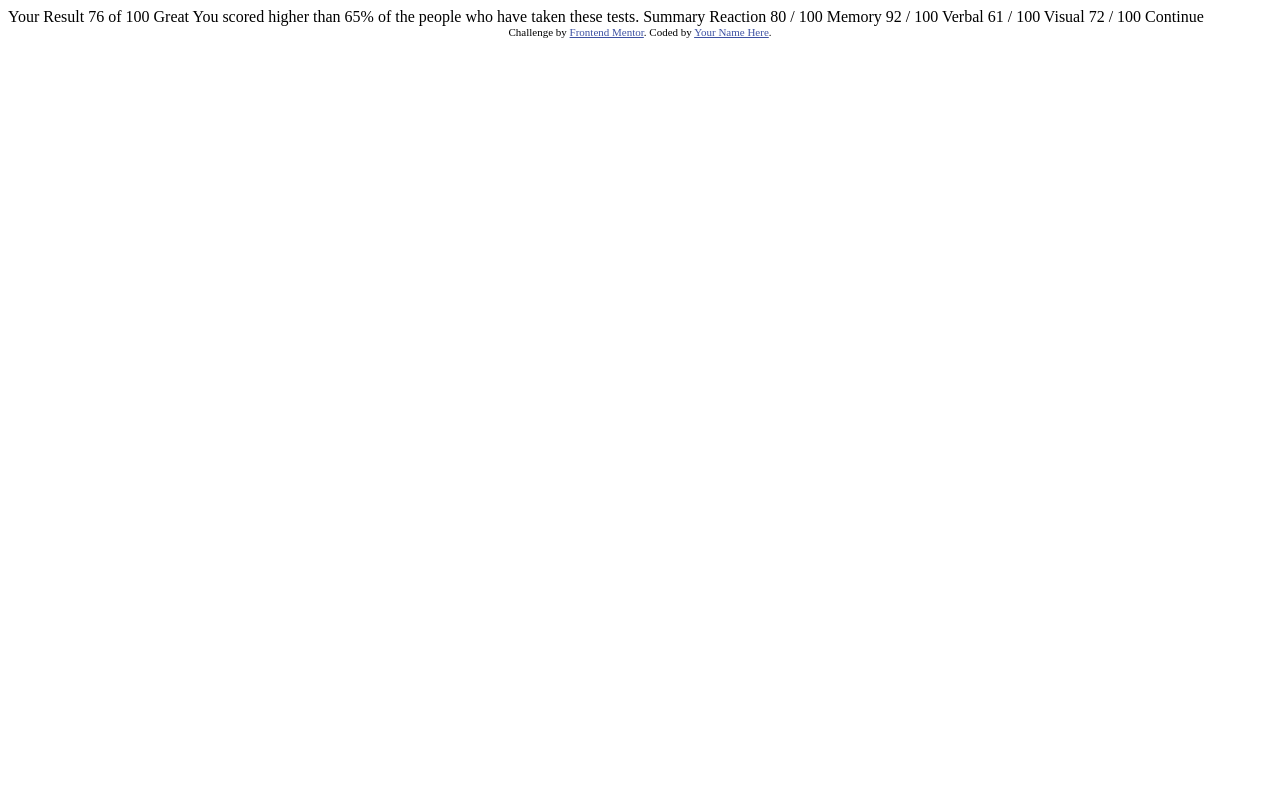
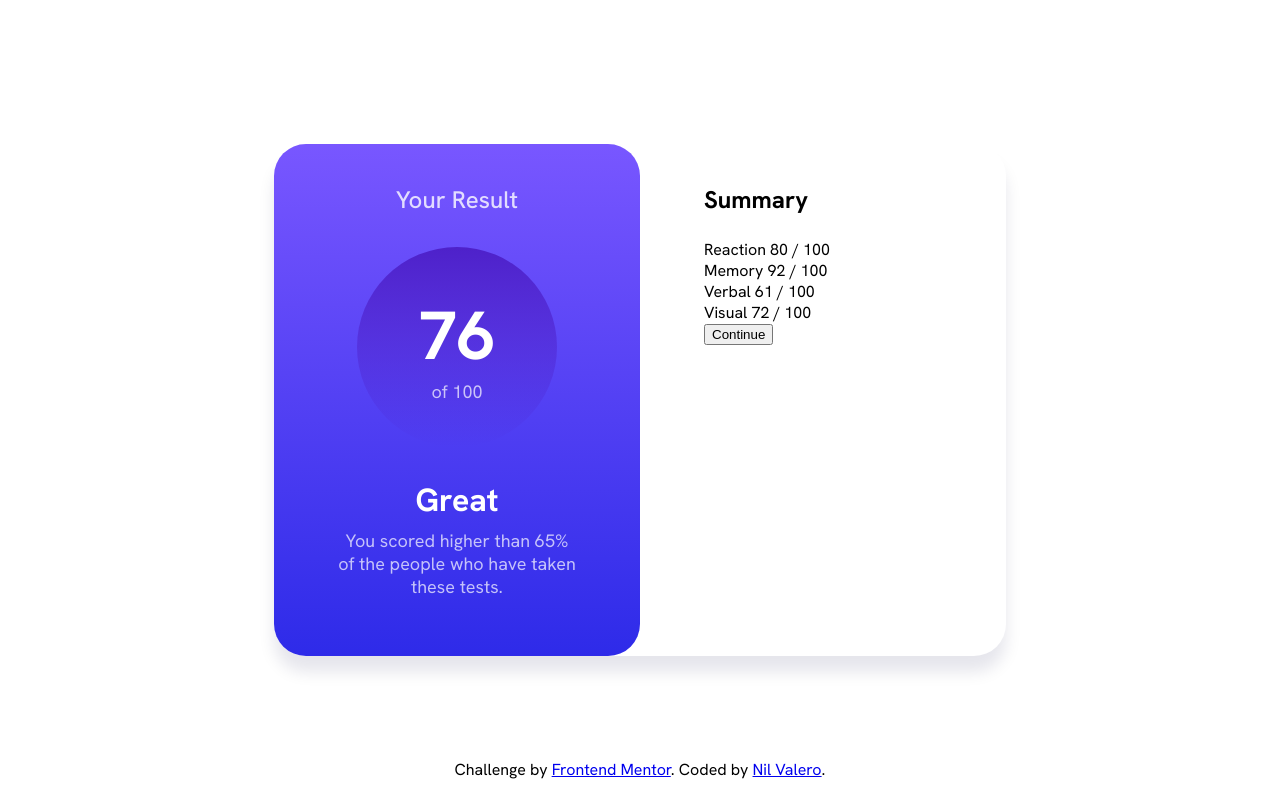
Before and after one commit to nvalero13/fm-results-summary-component, a website: page index.html in a window 1280 px wide. Drawn offline with Linux system fonts and the light colour scheme.

Commit message:
add result part

```diff
--- a/index.html
+++ b/index.html
@@ -1,47 +1,53 @@
 <!DOCTYPE html>
 <html lang="en">
   <head>
-  <meta charset="UTF-8">
-  <meta name="viewport" content="width=device-width, initial-scale=1.0"> <!-- displays site properly based on user's device -->
+    <meta charset="UTF-8" />
+    <meta name="viewport" content="width=device-width, initial-scale=1.0" />
+    <!-- displays site properly based on user's device -->
 
-  <link rel="icon" type="image/png" sizes="32x32" href="./assets/images/favicon-32x32.png">
+    <link
+      rel="icon"
+      type="image/png"
+      sizes="32x32"
+      href="./assets/images/favicon-32x32.png"
+    />
 
     <title>Frontend Mentor | Results summary component</title>
 
-  <!-- Feel free to remove these styles or customise in your own stylesheet 👍 -->
-  <style>
-    .attribution { font-size: 11px; text-align: center; }
-    .attribution a { color: hsl(228, 45%, 44%); }
-  </style>
+    <link rel="stylesheet" href="style.css" />
   </head>
   <body>
+    <main>
+      <div class="result">
+        <h3>Your Result</h3>
 
-  Your Result
-  76
-  of 100
+        <div class="circle">
+          <h1>76</h1>
+          <p>of 100</p>
+        </div>
 
-  Great
+        <h2>Great</h2>
+        <p>
           You scored higher than 65% of the people who have taken these tests.
+        </p>
+      </div>
+      <div class="summary">
+        <h3>Summary</h3>
+        <article>Reaction 80 / 100</article>
+        <article>Memory 92 / 100</article>
+        <article>Verbal 61 / 100</article>
+        <article>Visual 72 / 100</article>
 
-  Summary
-
-  Reaction
-  80 / 100
-
-  Memory
-  92 / 100
-
-  Verbal
-  61 / 100
-
-  Visual
-  72 / 100
-
-  Continue
+        <button>Continue</button>
+      </div>
+    </main>
 
     <div class="attribution">
-    Challenge by <a href="https://www.frontendmentor.io?ref=challenge" target="_blank">Frontend Mentor</a>.
-    Coded by <a href="#">Your Name Here</a>.
+      Challenge by
+      <a href="https://www.frontendmentor.io?ref=challenge" target="_blank"
+        >Frontend Mentor</a
+      >. Coded by
+      <a href="https://github.com/nvalero13" target="_blank">Nil Valero</a>.
     </div>
   </body>
 </html>
--- /dev/null
+++ b/package.json
@@ -0,0 +1,5 @@
+{
+  "dependencies": {
+    "sass": "^1.60.0"
+  }
+}
--- /dev/null
+++ b/style.scss
@@ -0,0 +1,123 @@
+@font-face {
+  font-family: "Hanken Grotesk";
+  src: url(./assets/fonts/HankenGrotesk-VariableFont_wght.ttf);
+}
+
+// Primary
+$light-red: hsl(0, 100%, 67%);
+$orange-yellow: hsl(39, 100%, 56%);
+$green-teal: hsl(166, 100%, 37%);
+$cobalt-blue: hsl(234, 85%, 45%);
+
+// Gradient
+$light-slate-blue: hsl(252, 100%, 67%);
+$light-royal-blue: hsl(241, 81%, 54%);
+$violet-blue: hsla(256, 72%, 46%, 1);
+$persian-blue: hsla(241, 72%, 46%, 0);
+
+//Neutral
+$white: hsl(0, 0%, 100%);
+$pale-blue: hsl(221, 100%, 96%);
+$light-lavender: hsl(241, 100%, 89%);
+$dark-gray-blue: hsl(224, 30%, 27%);
+
+body {
+  margin: 0;
+  display: grid;
+  place-items: center;
+  min-height: 100vh;
+  font-family: "Hanken Grotesk";
+}
+
+p {
+  font-size: 18px;
+}
+
+.attribution {
+  position: absolute;
+  bottom: 20px;
+  left: 50%;
+  box-sizing: border-box;
+  transform: translateX(-50%);
+}
+
+main {
+  display: flex;
+  width: 732px;
+  height: 512px;
+  background-color: white;
+  border-radius: 32px;
+  box-shadow: 0 16px 16px rgba(0, 0, 72, 0.1);
+}
+
+h1 {
+  font-size: 68px;
+}
+
+h2 {
+  font-size: 32px;
+}
+
+h3 {
+  font-size: 24px;
+}
+
+.result {
+  padding: 16px 64px;
+  box-sizing: border-box;
+  height: 100%;
+  width: 50%;
+  border-radius: 32px;
+  background: linear-gradient(
+    0deg,
+    $light-royal-blue 0%,
+    $light-slate-blue 100%
+  );
+
+  h3 {
+    color: hsla(0, 0%, 100%, 0.8);
+    text-align: center;
+    font-weight: 500;
+  }
+
+  .circle {
+    width: 200px;
+    height: 200px;
+    border-radius: 50%;
+    background: linear-gradient(180deg, $violet-blue 0%, $persian-blue 100%);
+    margin: 32px auto;
+    display: flex;
+    flex-direction: column;
+    justify-content: center;
+    align-items: center;
+
+    h1 {
+      color: $white;
+      font-size: 68px;
+      margin: 0;
+    }
+
+    p {
+      color: hsl(0, 0%, 100%, 0.7);
+      margin: 0;
+    }
+  }
+
+  h2 {
+    text-align: center;
+    color: white;
+    margin-bottom: 8px;
+  }
+
+  p {
+    margin: 0;
+    color: rgb(255, 255, 255, 0.7);
+    text-align: center;
+  }
+}
+
+.summary {
+  width: 50%;
+  box-sizing: border-box;
+  padding: 16px 64px;
+}
```
Also changed, not shown: style.css (added), 2 other files. Lines whose indentation alone changed are shown as unchanged.
